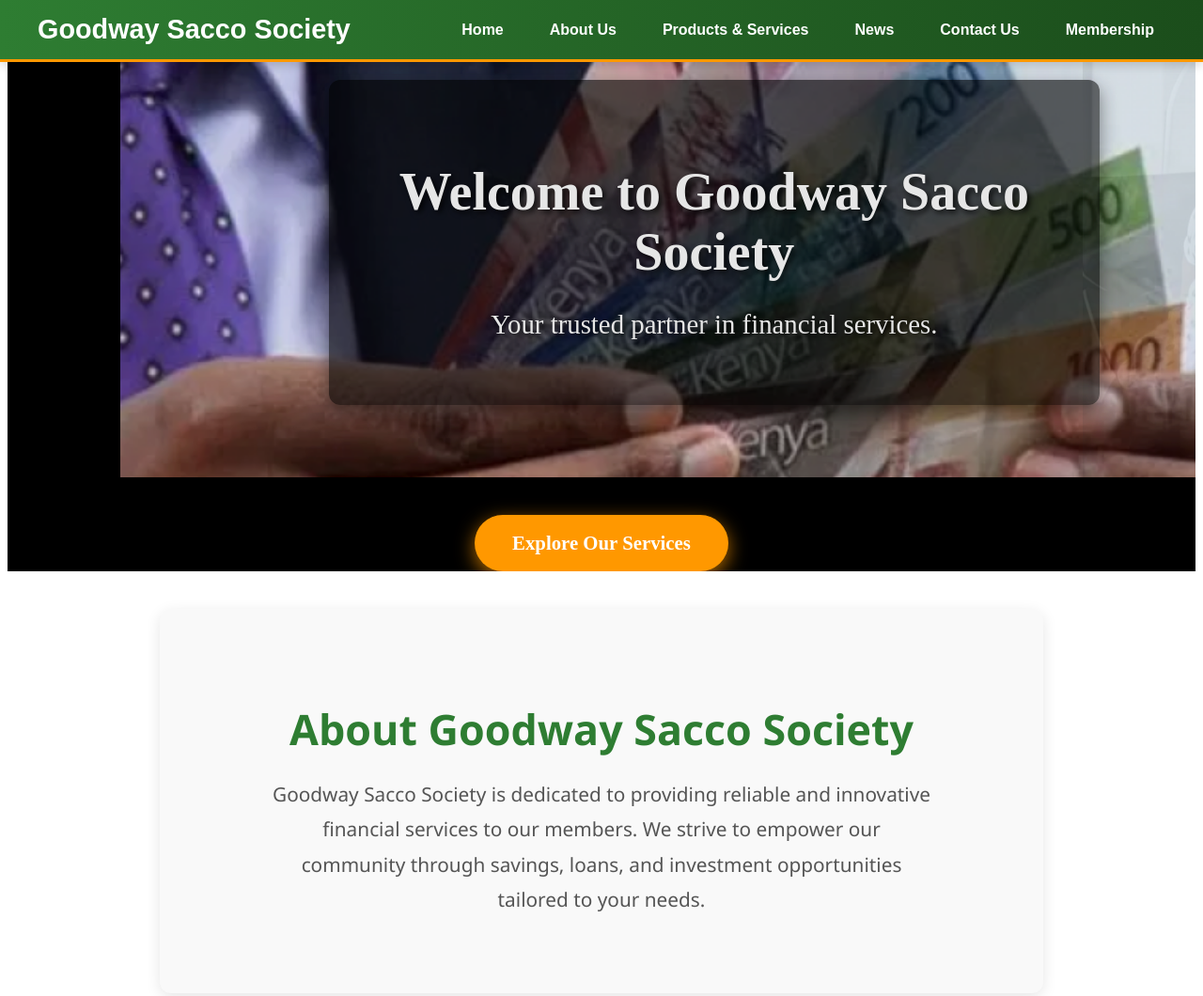
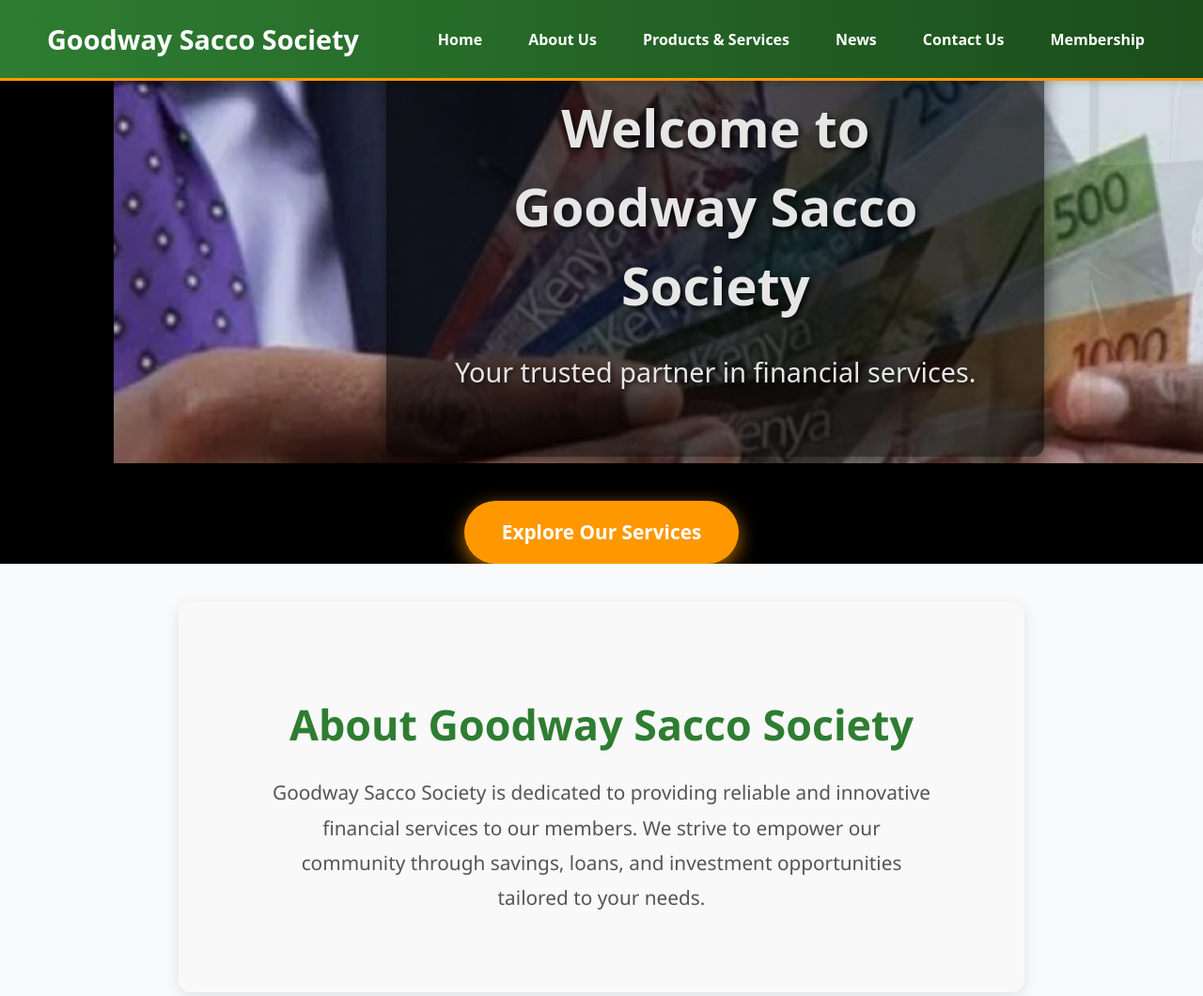
Before and after one commit to Riunga/Goodway, a plain HTML site: page index.html in a window 1280 px wide. Shown: the top 1060 px of the page at 94% size. Drawn offline with Linux system fonts and the light colour scheme.

Commit message:
Header changes in CSS

```diff
--- a/about.css
+++ b/about.css
@@ -2,7 +2,7 @@
 header {
     background: linear-gradient(90deg, #2e7d32, #1b4d1b);
     color: #ffffff;
-    padding: 15px 40px;
+    padding: 20px 50px; /* Increased padding for better visibility */
     display: flex;
     align-items: center;
     justify-content: space-between;
@@ -91,7 +91,7 @@ nav ul li a.active {
 /* Main content styles */
 main {
     max-width: 900px;
-    margin: 140px auto 40px auto; /* increased top margin for spacing below fixed header */
+    margin: 100px auto 40px auto; /* increased top margin for spacing below fixed header */
     padding: 0 20px;
     font-family: 'Segoe UI', Tahoma, Geneva, Verdana, sans-serif;
     color: #2e7d32;
--- a/contact.css
+++ b/contact.css
@@ -2,7 +2,7 @@
 header {
     background: linear-gradient(90deg, #2e7d32, #1b4d1b);
     color: #ffffff;
-    padding: 15px 40px;
+    padding: 20px 50px; /* Increased padding for better visibility */
     display: flex;
     align-items: center;
     justify-content: space-between;
@@ -91,7 +91,7 @@ nav ul li a.active {
 /* Main content styles */
 main {
     max-width: 700px;
-    margin: 120px auto 40px auto; /* increased top margin for spacing below fixed header */
+    margin: 100px auto 40px auto; /* increased top margin for spacing below fixed header */
     padding: 0 20px;
     font-family: 'Segoe UI', Tahoma, Geneva, Verdana, sans-serif;
     color: #2e7d32;
--- a/index.css
+++ b/index.css
@@ -1,15 +1,37 @@
+/* Modern Base Styles */
+*,
+:before,
+:after {
+  box-sizing: border-box;
+  border-width: 0;
+  border-style: solid;
+  border-color: #e5e7eb;
+}
+
+html {
+  line-height: 1.5;
+  -webkit-text-size-adjust: 100%;
+  font-family: ui-sans-serif, system-ui, -apple-system, BlinkMacSystemFont,
+    "Segoe UI", Roboto, "Helvetica Neue", Arial, "Noto Sans", sans-serif;
+}
+
+body {
+  margin: 0;
+  line-height: inherit;
+  background-color: #f9fafb;
+}
+
 /* Header styles */
 header {
     background: linear-gradient(90deg, #2e7d32, #1b4d1b);
     color: #ffffff;
-    padding: 15px 40px;
+    padding: 1.25rem 3.125rem;
     display: flex;
     align-items: center;
     justify-content: space-between;
     flex-wrap: wrap;
-    box-shadow: 0 4px 10px rgba(0,0,0,0.15);
+    box-shadow: 0 4px 6px rgba(0, 0, 0, 0.1);
     border-bottom: 3px solid #ff9800;
-    font-family: 'Montserrat', sans-serif;
     width: 100vw;
     margin: 0;
     box-sizing: border-box;
--- a/membership.css
+++ b/membership.css
@@ -15,7 +15,7 @@ body {
 header {
     background: linear-gradient(90deg, #2e7d32, #1b4d1b);
     color: #ffffff;
-    padding: 15px 40px;
+    padding: 20px 50px; /* Increased padding for better visibility */
     display: flex;
     align-items: center;
     justify-content: space-between;
--- a/news.css
+++ b/news.css
@@ -11,7 +11,7 @@ body {
 header {
     background: linear-gradient(90deg, #2e7d32, #1b4d1b);
     color: #ffffff;
-    padding: 15px 40px;
+    padding: 20px 50px; /* Increased padding for better visibility */
     display: flex;
     align-items: center;
     justify-content: space-between;
@@ -60,7 +60,7 @@ nav ul li a.active {
 
 main {
     max-width: 900px;
-    margin: 120px auto 40px auto;
+    margin: 140px auto 40px auto;
     padding: 0 20px;
     background: white;
     border-radius: 12px;
@@ -191,7 +191,7 @@ body, html {
 
 main {
     flex: 1 0 auto;
-    margin-top: 120px; /* increased spacing between header and content */
+    margin-top: 140px; /* increased spacing between header and content */
 }
 
 /* Responsive adjustments */
--- a/services.css
+++ b/services.css
@@ -2,7 +2,7 @@
 header {
     background: linear-gradient(90deg, #2e7d32, #1b4d1b);
     color: #ffffff;
-    padding: 15px 40px;
+    padding: 20px 50px; /* Increased padding for better visibility */
     display: flex;
     align-items: center;
     justify-content: space-between;
@@ -91,7 +91,7 @@ nav ul li a.active {
 /* Main content styles */
 main {
     max-width: 1100px;
-    margin: 120px auto 40px auto;
+    margin: 140px auto 40px auto;
     padding: 0 20px;
     font-family: 'Segoe UI', Tahoma, Geneva, Verdana, sans-serif;
     color: #2e7d32;
--- a/styles.css
+++ b/styles.css
@@ -6,13 +6,12 @@
     text-align: center;
     font-family: 'Segoe UI', Tahoma, Geneva, Verdana, sans-serif;
     box-shadow: inset 0 0 100px rgba(0,0,0,0.3);
-}
 
 /* Header styles */
 header {
     background: linear-gradient(90deg, #2e7d32, #1b4d1b);
     color: #ffffff;
-    padding: 15px 40px;
+    padding: 20px 50px; /* Increased padding for better visibility */
     display: flex;
     align-items: center;
     justify-content: space-between;
@@ -47,6 +46,7 @@ footer {
     margin: 0;
     box-sizing: border-box;
     z-index: 1000;
+}
 
 .about-hero h2 {
     font-size: 3rem;
```
